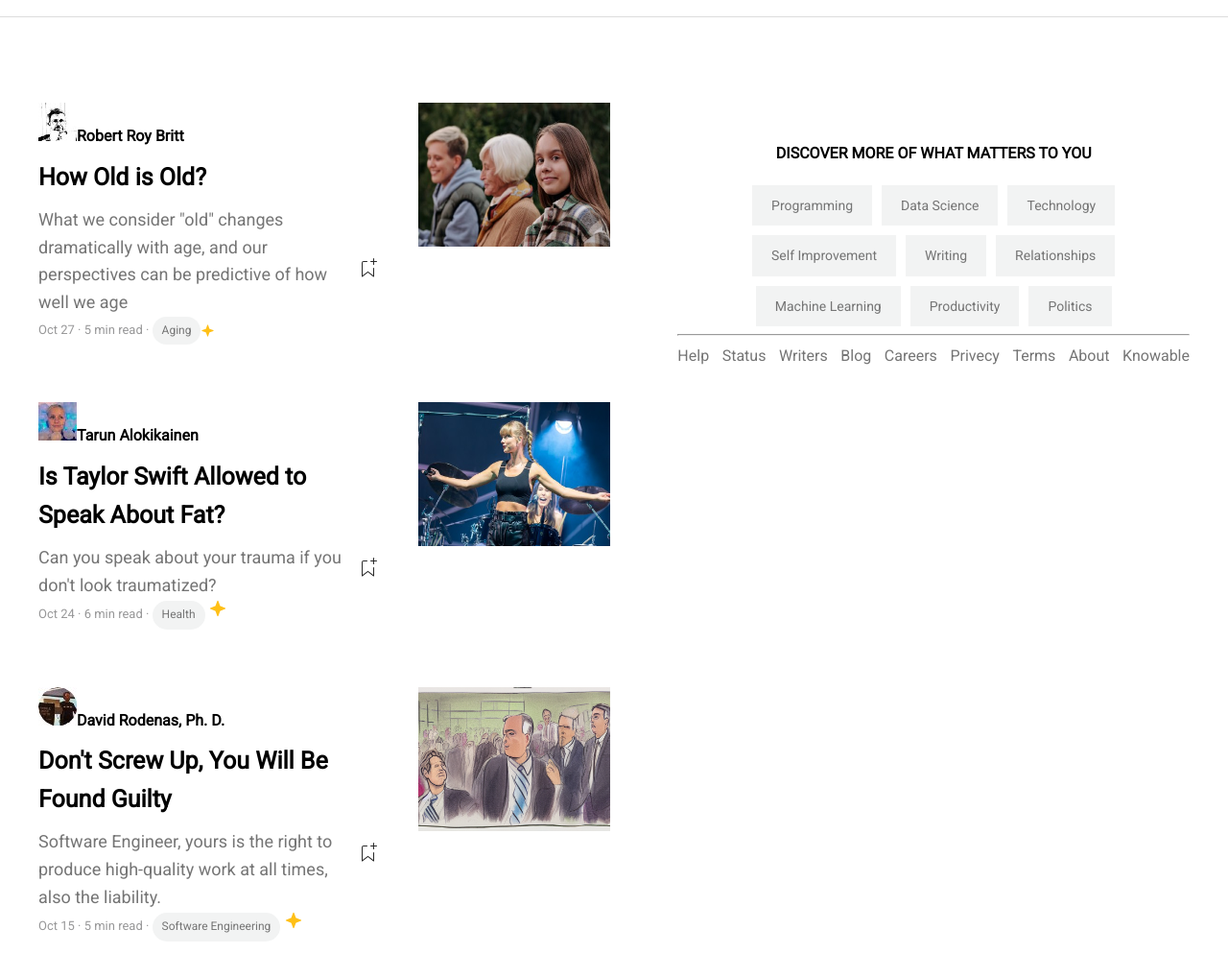
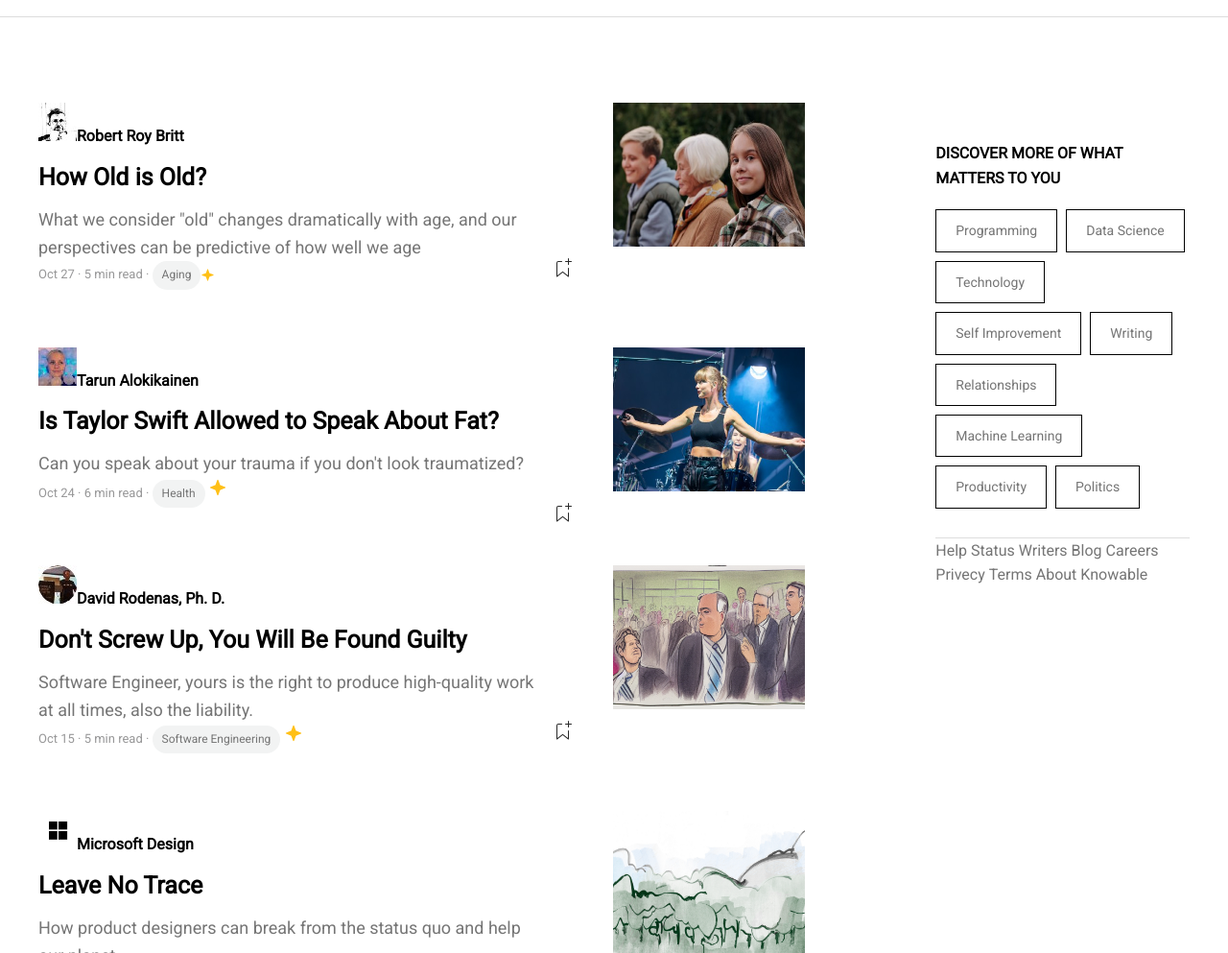
Before and after one commit to BoroBobro/U2-D5, a plain HTML site: page base_di_partenza/index.html in a window 1280 px wide. Shown: the part 960-1953 px from the top of the page at 96% size. Drawn offline with nearby package versions, Linux system fonts and the light colour scheme.

Commit message:
more update

```diff
--- a/base_di_partenza/assets/css/style.css
+++ b/base_di_partenza/assets/css/style.css
@@ -239,16 +239,17 @@ nav.scrolled {
     display: flex;
     gap: 30px;
     margin-top: 49px;
+
   }
 
 
   .discover-sidebar {
+    width: 400px;
     margin-top: 40px;
     padding: 20px;
     background-color: #fff;
-    border-bottom: 1px gray;
     border-radius: 10px;
-    text-align: center;
+
 }
 
 .discover-sidebar h4 {
@@ -262,19 +263,21 @@ nav.scrolled {
 .discover-sidebar .tags {
     display: flex;
     flex-wrap: wrap;
-    gap: 10px;
-    justify-content: center;
+    gap: 9px;
+
 }
 
 .discover-sidebar .tags a {
   font-family: "Roboto", sans-serif;
     padding: 10px 20px;
-    background-color: #f2f3f3;
+    background-color: transparent ;
+    border: 0.2px solid #000;
     font-size: 14px;
     font-weight: 500;
     color: #757575;
     text-decoration: none;
     transition: background-color 0.3s ease, color 0.3s ease;
+
 }
 
 
@@ -284,11 +287,12 @@ nav.scrolled {
 }
 
 .discover-sidebar .tags2 {
+  margin-top: 30px;
+  border-top: 1px solid #ddd;
+}
 
-  display: flex;
-  justify-content: space-between;
-}
 .discover-sidebar .tags2 a{
+  margin-top: 30px;
   font-family: "Roboto", sans-serif;
   text-decoration: none;
     color: #757575;
--- a/base_di_partenza/index.html
+++ b/base_di_partenza/index.html
@@ -198,7 +198,7 @@
       <a href="#">Politics</a>
 
     </div>
-    <hr>
+
     <div class="tags2">
     <a href="#">Help</a>
       <a href="#">Status</a>
```
